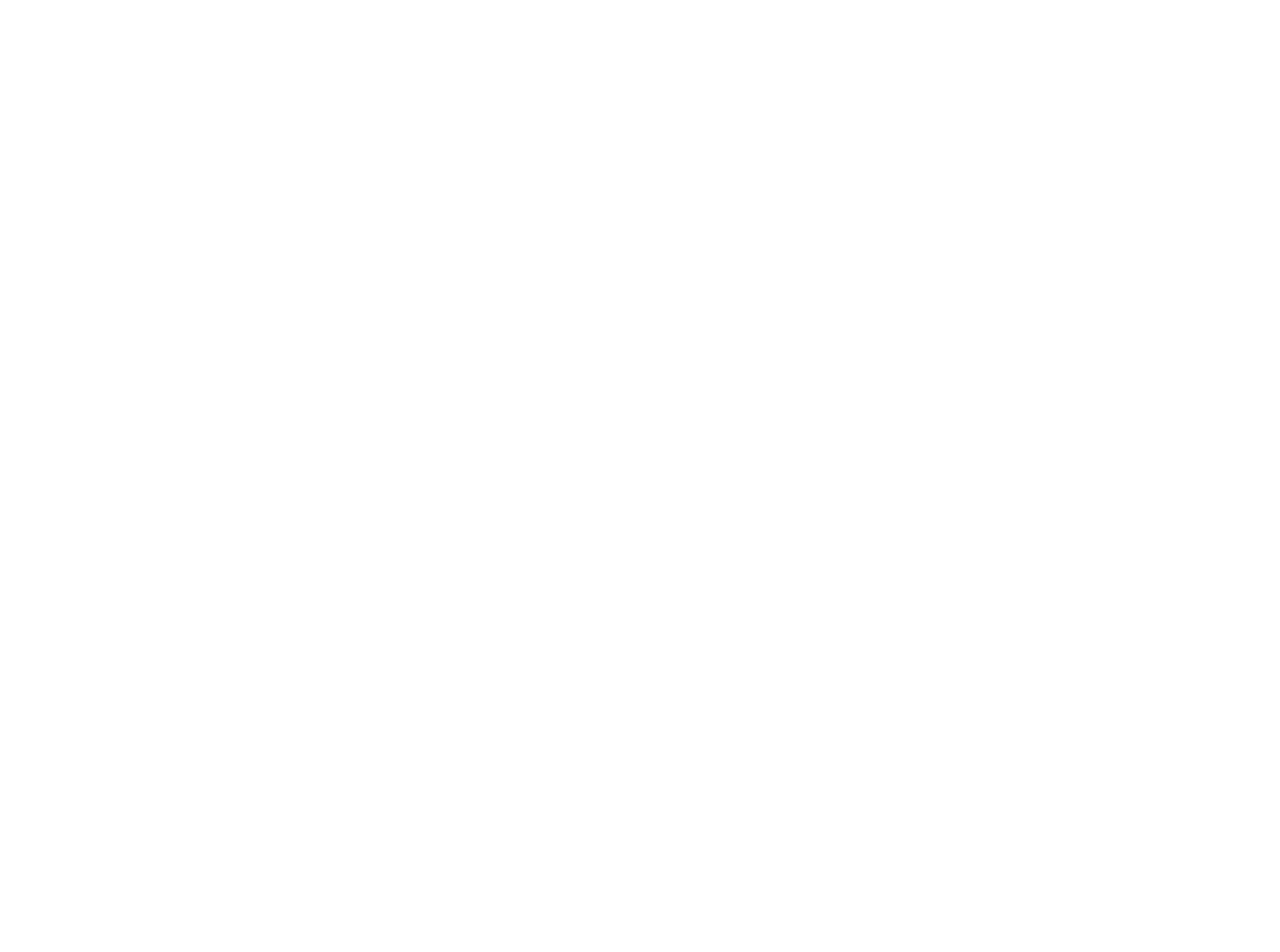
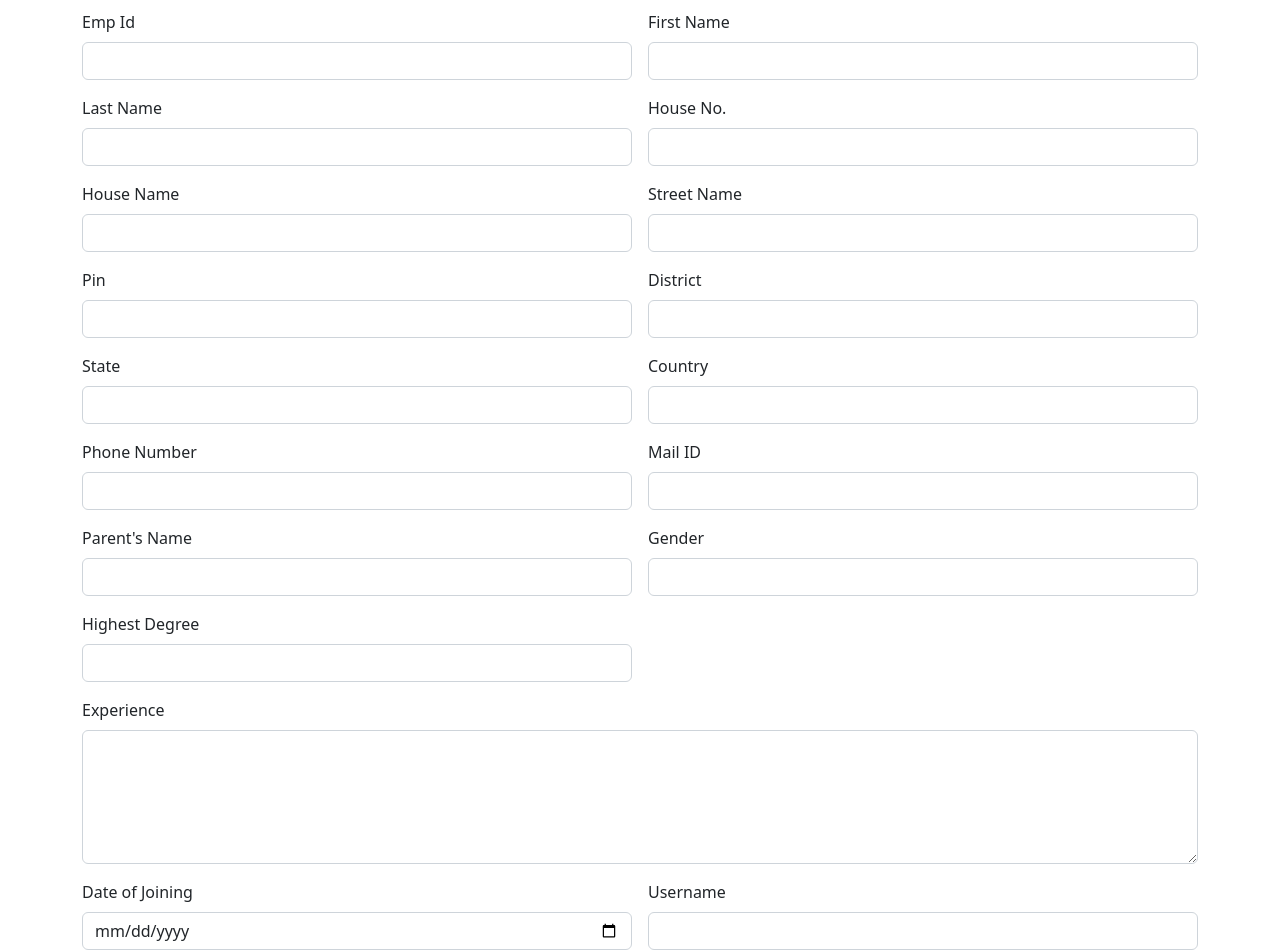
Before and after one commit to GokulDas-07/NestDigital-Angular-App, an Angular app: page /employeeregistration in a window 1280 px wide. Before the commit this address led to /. Shown: the part 60-1012 px from the top of the page. Before the commit the page ends 800 px from the top, so only its background shows below. Built offline with nearby package versions, Linux system fonts and the light colour scheme.

Commit message:
employee registration

```diff
--- a/src/app/app-routing.module.ts
+++ b/src/app/app-routing.module.ts
@@ -2,6 +2,7 @@
 import { RouterModule, Routes } from '@angular/router';
 import { AdminLoginComponent } from './admin-login/admin-login.component';
 import { EmployeeLoginComponent } from './employee-login/employee-login.component';
+import { EmployeeRegistrationComponent } from './employee-registration/employee-registration.component';
 import { HomeComponent } from './home/home.component';
 import { ViewCoursesComponent } from './view-courses/view-courses.component';
 import { ViewFriendsComponent } from './view-friends/view-friends.component';
@@ -11,7 +12,8 @@
   {path:"adminlogin",component:AdminLoginComponent},
   {path:"viewcourses",component:ViewCoursesComponent},
   {path:"viewfriends",component:ViewFriendsComponent},
-  {path:"employeelogin",component:EmployeeLoginComponent}
+  {path:"employeelogin",component:EmployeeLoginComponent},
+  {path:"employeeregistration",component:EmployeeRegistrationComponent}
 ];
 
 @NgModule({
--- a/src/app/app.module.ts
+++ b/src/app/app.module.ts
@@ -11,7 +11,8 @@
 import { ViewCoursesComponent } from './view-courses/view-courses.component';
 import { AdminnavbarComponent } from './adminnavbar/adminnavbar.component';
 import { ViewFriendsComponent } from './view-friends/view-friends.component';
-import { EmployeeLoginComponent } from './employee-login/employee-login.component'
+import { EmployeeLoginComponent } from './employee-login/employee-login.component';
+import { EmployeeRegistrationComponent } from './employee-registration/employee-registration.component'
 
 @NgModule({
   declarations: [
@@ -22,7 +23,8 @@
     ViewCoursesComponent,
     AdminnavbarComponent,
     ViewFriendsComponent,
-    EmployeeLoginComponent
+    EmployeeLoginComponent,
+    EmployeeRegistrationComponent
   ],
   imports: [
     BrowserModule,
--- a/src/app/employee-login/employee-login.component.html
+++ b/src/app/employee-login/employee-login.component.html
@@ -15,7 +15,7 @@
                    <button (click)="readValues()" class="btn btn-success">Login</button>
                 </div>
                 <div class="col col-12 col-sm-12 col-md-12 col-lg-12 col-xl-12 col-xxl-12">
-                    <a  href="#" class="btn btn-primary">New Employee Registration</a>
+                    <a  href="/employeeregistration" class="btn btn-primary">New Employee Registration</a>
                  </div>
             </div>
         </div>
--- /dev/null
+++ b/src/app/employee-registration/employee-registration.component.html
@@ -0,0 +1,94 @@
+<div class="container">
+    <div class="row">
+        <div class="col col-12 col-sm-12 col-md-12 col-lg-12 col-xl-12 col-xxl-12">
+            <div class="row g-3">
+                <label for=""  class="form-label text-center"><h2>Employee Registration</h2></label>
+                <div class="col col-12 col-sm-6 col-md-6 col-lg-6 col-xl-6 col-xxl-6">
+                    <label for="" class="form-label">Emp Id</label>
+                    <input name="empid" [(ngModel)]="empid" type="text" class="form-control">
+                </div>
+                <div class="col col-12 col-sm-6 col-md-6 col-lg-6 col-xl-6 col-xxl-6">
+                    <label for="" class="form-label">First Name</label>
+                    <input name="firstname" [(ngModel)]="firstname" type="text" class="form-control">
+                </div>
+                <div class="col col-12 col-sm-6 col-md-6 col-lg-6 col-xl-6 col-xxl-6">
+                    <label for="" class="form-label">Last Name</label>
+                    <input name="lastname" [(ngModel)]="lastname" type="text"  class="form-control">
+                </div>
+                <div class="col col-12 col-sm-6 col-md-6 col-lg-6 col-xl-6 col-xxl-6">
+                    <label for="" class="form-label">House No.</label>
+                    <input name="houseno" [(ngModel)]="houseno" type="text"  class="form-control">
+                </div>
+                <div class="col col-12 col-sm-6 col-md-6 col-lg-6 col-xl-6 col-xxl-6">
+                    <label for="" class="form-label">House Name</label>
+                    <input name="housename" [(ngModel)]="housename" type="text"  class="form-control">
+                </div>
+                <div class="col col-12 col-sm-6 col-md-6 col-lg-6 col-xl-6 col-xxl-6">
+                    <label for="" class="form-label">Street Name</label>
+                    <input name="streetname" [(ngModel)]="streetname" type="text"  class="form-control">
+                </div>
+                <div class="col col-12 col-sm-6 col-md-6 col-lg-6 col-xl-6 col-xxl-6">
+                    <label for="" class="form-label">Pin</label>
+                    <input name="pin" [(ngModel)]="pin" type="number"  class="form-control">
+                </div>
+                <div class="col col-12 col-sm-6 col-md-6 col-lg-6 col-xl-6 col-xxl-6">
+                    <label for="" class="form-label">District</label>
+                    <input name="district" [(ngModel)]="district" type="text"  class="form-control">
+                </div>
+                <div class="col col-12 col-sm-6 col-md-6 col-lg-6 col-xl-6 col-xxl-6">
+                    <label for="" class="form-label">State</label>
+                    <input name="state" [(ngModel)]="state" type="text"  class="form-control">
+                </div>
+                <div class="col col-12 col-sm-6 col-md-6 col-lg-6 col-xl-6 col-xxl-6">
+                    <label for="" class="form-label">Country</label>
+                    <input name="country" [(ngModel)]="country" type="text"  class="form-control">
+                </div>
+
+                <div class="col col-12 col-sm-6 col-md-6 col-lg-6 col-xl-6 col-xxl-6">
+                    <label for="" class="form-label">Phone Number</label>
+                    <input name="phone" [(ngModel)]="phone" type="number"  id="" class="form-control">
+                </div>
+                <div class="col col-12 col-sm-6 col-md-6 col-lg-6 col-xl-6 col-xxl-6">
+                    <label for="" class="form-label">Mail ID</label>
+                    <input name="mail" [(ngModel)]="mail" type="email"  id="" class="form-control">
+                </div>
+                <div class="col col-12 col-sm-6 col-md-6 col-lg-6 col-xl-6 col-xxl-6">
+                    <label for="" class="form-label">Parent's Name</label>
+                    <input name="parentname" [(ngModel)]="parentname" type="text" class="form-control">
+                </div>
+                <div class="col col-12 col-sm-6 col-md-6 col-lg-6 col-xl-6 col-xxl-6">
+                    <label for="" class="form-label">Gender</label>
+                    <input name="gender" [(ngModel)]="gender" type="text" class="form-control">
+                </div>
+                <div class="col col-12 col-sm-6 col-md-6 col-lg-6 col-xl-6 col-xxl-6">
+                    <label for="" class="form-label">Highest Degree</label>
+                    <input name="highestdegree" [(ngModel)]="highestdegree" type="text" class="form-control">
+                </div>
+                <div class="col col-12 col-sm-12 col-md-12 col-lg-12 col-xl-12 col-xxl-12">
+                    <label for="" class="form-label">Experience</label>
+                    <textarea name="experience" [(ngModel)]="experience" id="" cols="30" rows="5" class="form-control"></textarea>
+                </div>
+                <div class="col col-12 col-sm-6 col-md-6 col-lg-6 col-xl-6 col-xxl-6">
+                    <label for="" class="form-label">Date of Joining</label>
+                    <input name="doj" [(ngModel)]="doj" type="date"  id="" class="form-control">
+                </div>
+                <div class="col col-12 col-sm-6 col-md-6 col-lg-6 col-xl-6 col-xxl-6">
+                    <label for="" class="form-label">Username</label>
+                    <input name="username" [(ngModel)]="username" type="text" class="form-control">
+                </div>
+                <div class="col col-12 col-sm-6 col-md-6 col-lg-6 col-xl-6 col-xxl-6">
+                    <label for="" class="form-label">Password</label>
+                    <input name="password" [(ngModel)]="password" type="password"  id="" class="form-control">
+                </div>
+                <div class="col col-12 col-sm-6 col-md-6 col-lg-6 col-xl-6 col-xxl-6">
+                    <label for="" class="form-label">Confirm Password</label>
+                    <input name="confirm" [(ngModel)]="confirm" type="password"  id="" class="form-control">
+                </div>
+                <div class="col col-12 col-sm-6 col-md-6 col-lg-6 col-xl-6 col-xxl-6">
+                    <button (click)="readValues()" class="btn btn-success">Register</button>
+                </div>
+
+            </div>
+        </div>
+    </div>
+</div>
--- /dev/null
+++ b/src/app/employee-registration/employee-registration.component.ts
@@ -0,0 +1,68 @@
+import { Component } from '@angular/core';
+
+@Component({
+  selector: 'app-employee-registration',
+  templateUrl: './employee-registration.component.html',
+  styleUrls: ['./employee-registration.component.css']
+})
+export class EmployeeRegistrationComponent {
+  empid=""
+  firstname=""
+  lastname=""
+  houseno=""
+  housename=""
+  streetname=""
+  pin=""
+  district=""
+  state=""
+  country=""
+  phone=""
+  mail=""
+  parentname=""
+  gender=""
+  highestdegree=""
+  experience=""
+  doj=""
+  username=""
+  password=""
+  confirm=""
+
+  readValues=()=>{
+    let data:any={"empid":this.empid,"firstname":this.firstname,"lastname":this.lastname,"houseno":this.houseno,"housename":this.housename,
+  "streetname":this.streetname,"pin":this.pin,"district":this.district,"state":this.state,"country":this.country,"phone":this.phone,
+  "mail":this.mail,"parentname":this.parentname,"gender":this.gender,"highestdegree":this.highestdegree,"experience":this.experience,
+  "doj":this.doj,"username":this.username,"password":this.password,"confirm":this.confirm}
+
+  console.log(data)
+
+  if(this.password==this.confirm){
+    alert("Employee Registred")
+    this.empid=""
+    this.firstname=""
+  this.lastname=""
+  this.houseno=""
+  this.housename=""
+  this.streetname=""
+  this.pin=""
+  this.district=""
+  this.state=""
+  this.country=""
+  this.phone=""
+  this.mail=""
+  this.parentname=""
+  this.gender=""
+  this.highestdegree=""
+  this.experience=""
+  this.doj=""
+  this.username=""
+  this.password=""
+  this.confirm=""
+
+  }
+  else
+  {
+    alert("Password and confirm password doesn't match")
+  }
+  }
+
+}
```
Also changed, not shown: src/app/employee-registration/employee-registration.component.css (added).
